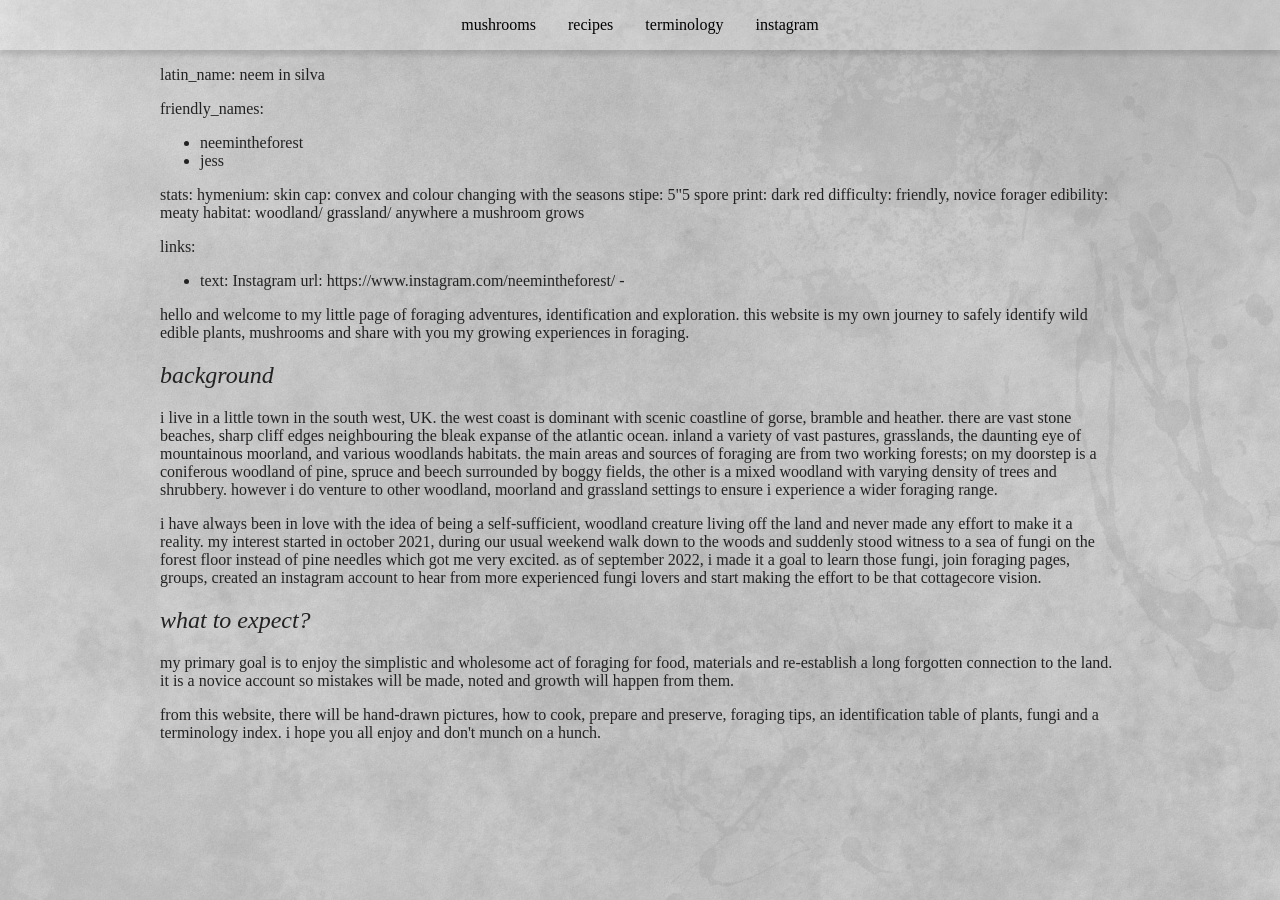
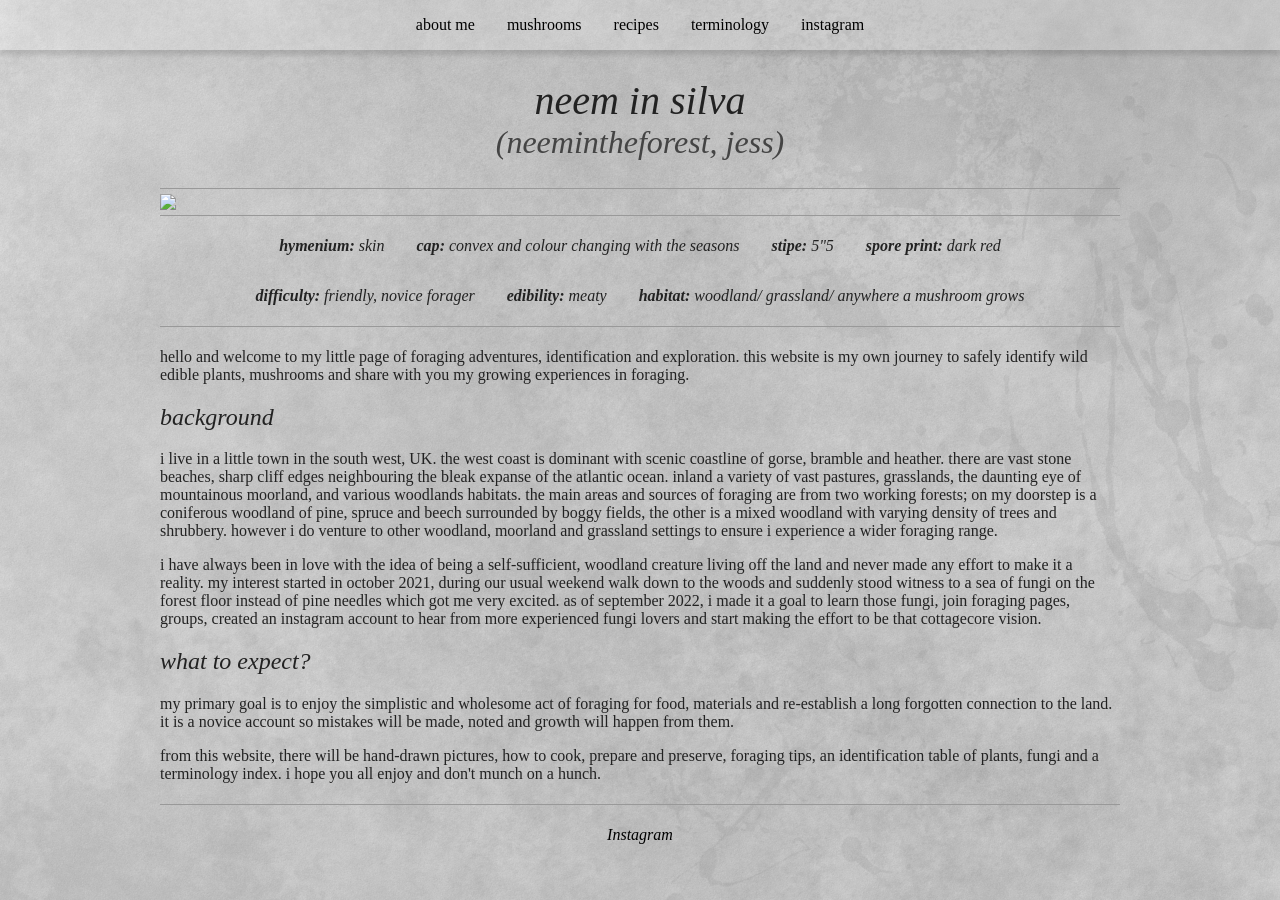
Before and after one commit to squattinghorse/squattinghorse.github.io, a Jekyll site: the page built from about_me.md, in a window 1280 px wide. Built offline with Jekyll 4.4.1, drawn with Linux system fonts in a browser that asks for light colours; our own code applies the rules of GitHub Pages for plain Markdown files.

Commit message:
Added title, show in menu and layout lines

```diff
--- a/about_me.md
+++ b/about_me.md
@@ -1,3 +1,9 @@
+---
+title: about me
+show_in_menu: true
+
+layout: entry
+
 latin_name: neem in silva
 
 friendly_names:
```
